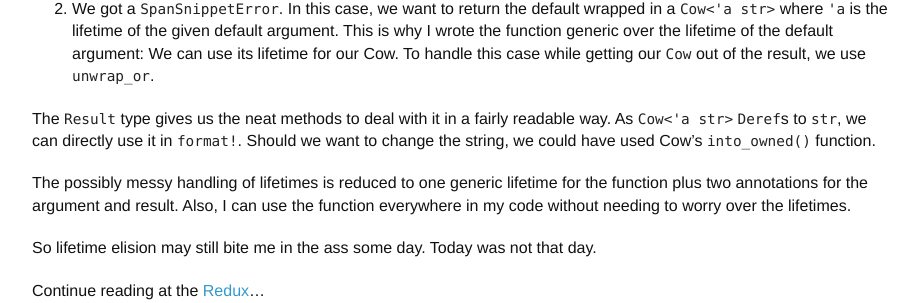
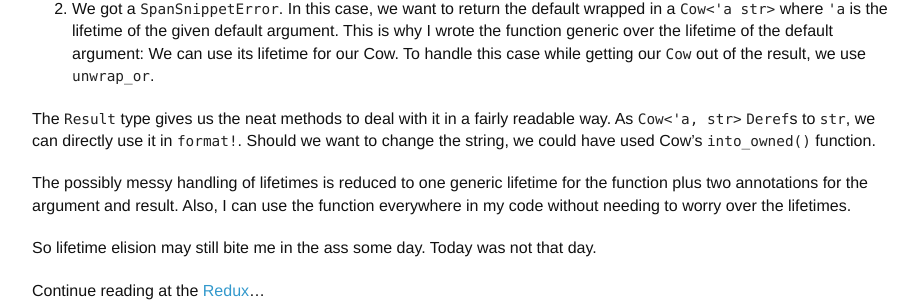
Before and after one commit to llogiq/llogiq.github.io, a Jekyll site: the page built from _posts/2015-07-09-cow.md, in a window 1280 px wide and 900 px high, scrolled down 826 px. Shown: the part 455-758 px from the top of the window, without its empty margins (178-1101 px from the left). Built offline with Jekyll 4.4.1, drawn with Linux system fonts in a browser that asks for light colours.

Commit message:
Fixed a Cow ;-)

```diff
--- a/_posts/2015-07-09-cow.md
+++ b/_posts/2015-07-09-cow.md
@@ -76,7 +76,7 @@ Cow. To handle this case while getting our `Cow` out of the result, we
 use `unwrap_or`.
 
 The `Result` type gives us the neat methods to deal with it in a fairly
-readable way. As `Cow<'a str>` `Deref`s to `str`, we can directly use
+readable way. As `Cow<'a, str>` `Deref`s to `str`, we can directly use
 it in `format!`. Should we want to change the string, we could have
 used Cow's `into_owned()` function.
 
```
